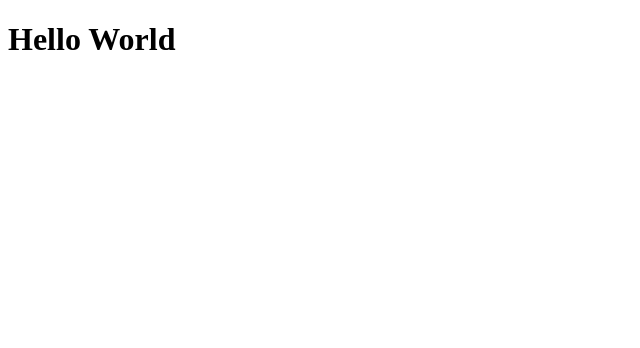
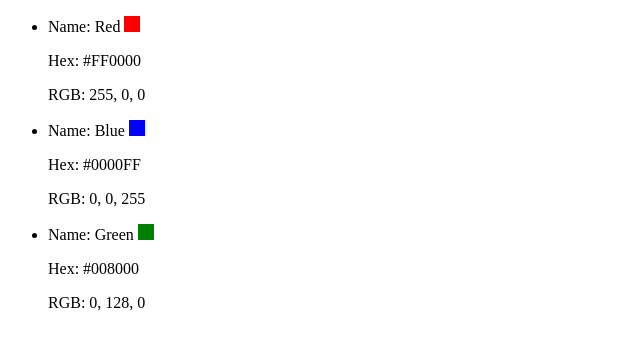
Before and after one commit to sepuckett86/react-practice, a React app: page / in a window 1280 px wide. Shown: the top 348 px of the page, without its empty margins (0-640 px from the left). Built offline with nearby package versions, Linux system fonts and the light colour scheme.

Commit message:
render color list

```diff
--- a/src/components/App.js
+++ b/src/components/App.js
@@ -1,5 +1,32 @@
 import React from 'react';
+import Colors from './Colors';
 
 export default function App() {
-  return <h1>Hello World</h1>;
+  const colors = [{
+    name: 'Red',
+    hex: '#FF0000',
+    rgb: {
+      r: 255,
+      g: 0,
+      b: 0
+    }
+  }, {
+    name: 'Blue',
+    hex: '#0000FF',
+    rgb: {
+      r: 0,
+      g: 0,
+      b: 255
+    }
+  }, {
+    name: 'Green',
+    hex: '#008000',
+    rgb: {
+      r: 0,
+      g: 128,
+      b: 0
+    }
+  }];
+
+  return <Colors colors={colors}/>;
 }
--- /dev/null
+++ b/src/components/Colors.js
@@ -0,0 +1,40 @@
+import React from 'react';
+import PropTypes from 'prop-types';
+
+function Colors({ colors }) {
+  const colorList = colors.map(({ name, hex, rgb }) => {
+    const styles = {
+      backgroundColor: name,
+      height: '1rem',
+      width: '1rem',
+      display: 'inline-block'
+    };
+    return (
+      <li key={`${name}+${hex}+${rgb.r}+${rgb.g}+${rgb.b}`}>
+        <p>Name: {name} <span style={styles}></span></p>
+        <p>Hex: {hex}</p>
+        <p>RGB: {rgb.r}, {rgb.g}, {rgb.b}</p>
+      </li>
+    );
+  });
+
+  return (
+    <ul>
+      {colorList}
+    </ul>
+  );
+}
+
+Colors.propTypes = {
+  colors: PropTypes.arrayOf(PropTypes.shape({
+    name: PropTypes.string.isRequired,
+    hex: PropTypes.string.isRequired,
+    rgb: PropTypes.shape({
+      r: PropTypes.number.isRequired,
+      g: PropTypes.number.isRequired,
+      b: PropTypes.number.isRequired
+    })
+  }))
+};
+
+export default Colors;
```
